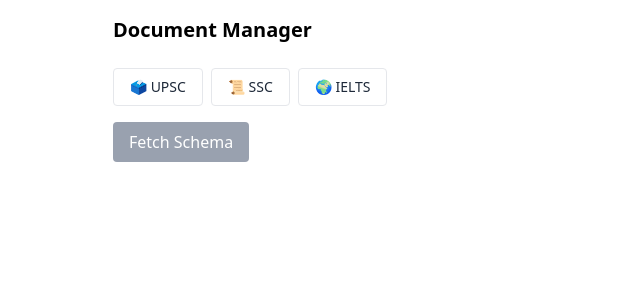
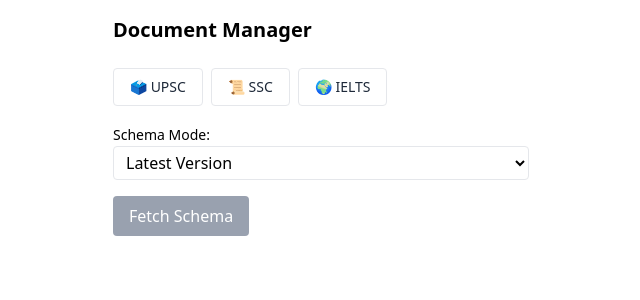
Before and after one commit to AbhinavPrakashCoading/document_manager_v1, a Next.js app: page / in a window 1280 px wide. Shown: the top 300 px of the page, without its empty margins (319-959 px from the left). Built offline with nearby package versions, Linux system fonts and the light colour scheme.

Commit message:
feat: Add schema mode selection and update exam fetching logic in ExamSelector; refactor validation function and tests for clarity

```diff
--- a/src/components/ExamSelector.tsx
+++ b/src/components/ExamSelector.tsx
@@ -4,6 +4,7 @@
 
 export function ExamSelector({ onSchemaFetched }: { onSchemaFetched: (schema: any) => void }) {
   const [selectedExam, setSelectedExam] = useState('');
+  const [mode, setMode] = useState<'live' | 'versioned' | 'fallback'>('versioned');
 
   const exams = [
     { id: 'upsc', name: 'UPSC', icon: '🗳️' },
@@ -17,7 +18,7 @@
     const res = await fetch('/api/exam', {
       method: 'POST',
       headers: { 'Content-Type': 'application/json' },
-      body: JSON.stringify({ examId: selectedExam }),
+      body: JSON.stringify({ examId: selectedExam, mode }),
     });
 
     const schema = await res.json();
@@ -42,6 +43,19 @@
         ))}
       </div>
 
+      <div className="space-y-2">
+        <label className="text-sm">Schema Mode:</label>
+        <select
+          value={mode}
+          onChange={(e) => setMode(e.target.value as any)}
+          className="border px-2 py-1 rounded w-full"
+        >
+          <option value="live">Live Scrape</option>
+          <option value="versioned">Latest Version</option>
+          <option value="fallback">Fallback</option>
+        </select>
+      </div>
+
       <button
         onClick={fetchSchema}
         disabled={!selectedExam}
--- a/src/features/exam/validateAgainstSchema.ts
+++ b/src/features/exam/validateAgainstSchema.ts
@@ -1,27 +1,22 @@
-import { DocumentRequirement } from './examSchema';
-
-export type ValidationResult = {
-  valid: boolean;
-  errors: string[];
-};
-
 export function validateFileAgainstRequirement(
   file: File,
-  requirement: DocumentRequirement
-): ValidationResult {
+  requirement: {
+    format: string;
+    maxSizeKB: number;
+    dimensions: string;
+    namingConvention: string;
+  }
+): { valid: boolean; errors: string[] } {
   const errors: string[] = [];
 
-  const fileFormat = file.type.split('/')[1].toUpperCase();
-  const normalizeFormat = (format: string) =>
-    format.toUpperCase().replace('JPEG', 'JPG');
+  const maxBytes = requirement.maxSizeKB * 1024;
 
-  if (normalizeFormat(fileFormat) !== normalizeFormat(requirement.format)) {
-    errors.push(`Invalid format: expected ${requirement.format}, got ${fileFormat}`);
+  if (file.size > maxBytes) {
+    errors.push(`❌ ${file.name} exceeds max size of ${requirement.maxSizeKB}KB`);
   }
 
-  const sizeKB = file.size / 1024;
-  if (sizeKB > requirement.maxSizeKB) {
-    errors.push(`File too large: ${Math.round(sizeKB)}KB > ${requirement.maxSizeKB}KB`);
+  if (!file.type.toLowerCase().includes(requirement.format.toLowerCase())) {
+    errors.push(`❌ ${file.name} is of type ${file.type}, expected ${requirement.format}`);
   }
 
   return {
```
Also changed, not shown: 1 other file (tests, documents, lock files or other folders).
